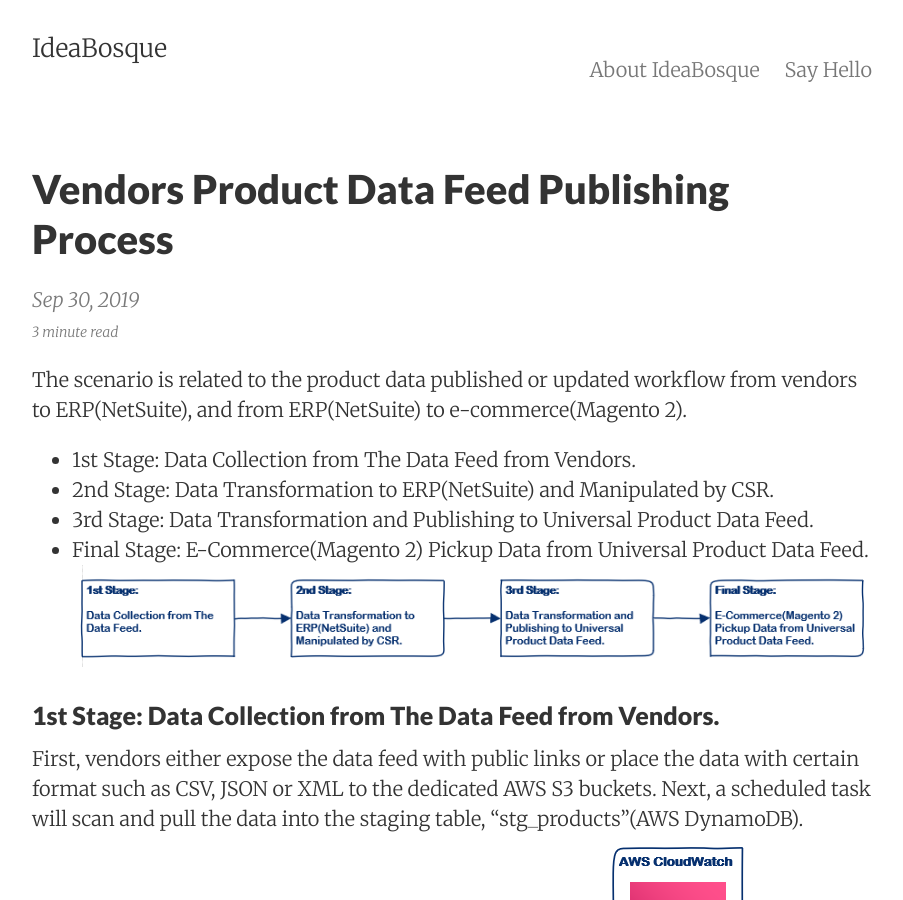
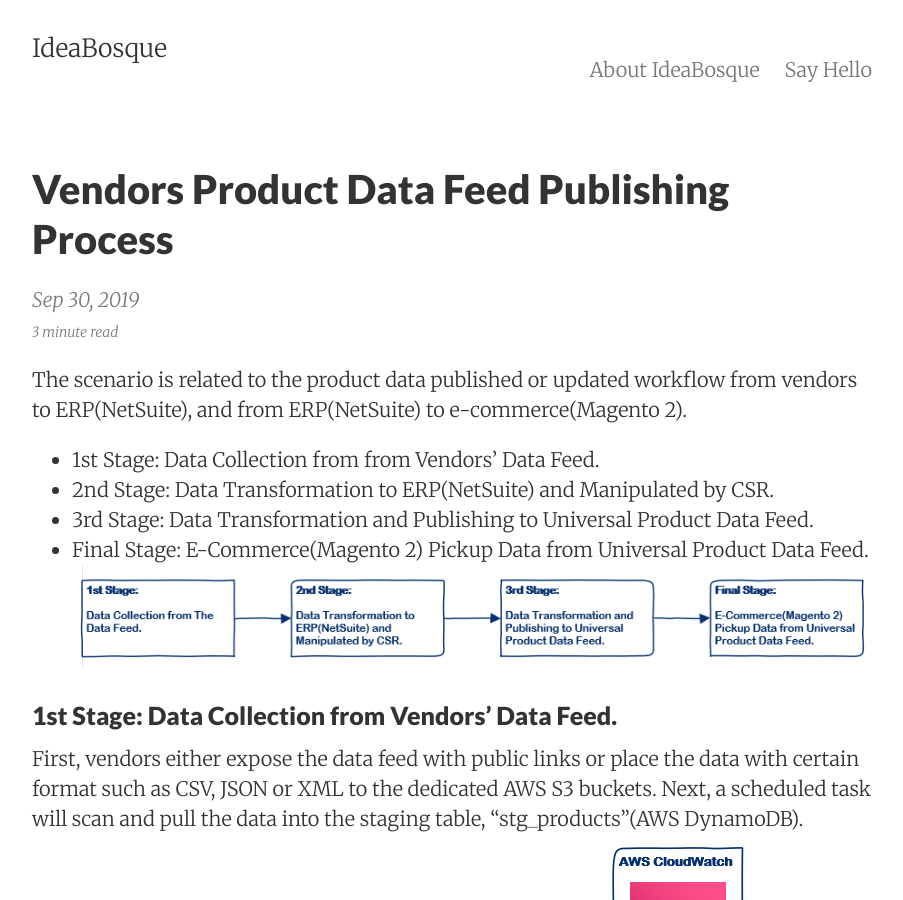
Before and after one commit to ideabosque/ideabosque.github.io, a Jekyll site: the page built from _posts/2019-09-30-Vendors-Product-Data-Feed-Publishing-Workflow.md, in a window 1280 px wide and 900 px high. Shown: the whole window, without its empty margins (188-1091 px from the left). Built offline with Jekyll 4.4.1, drawn with Linux system fonts in a browser that asks for light colours; comment, search, counter and statistics services are not loaded.

Commit message:
Updated.

```diff
--- a/_posts/2019-09-30-Vendors-Product-Data-Feed-Publishing-Workflow.md
+++ b/_posts/2019-09-30-Vendors-Product-Data-Feed-Publishing-Workflow.md
@@ -2,18 +2,18 @@
 layout: post
 title: Vendors Product Data Feed Publishing Process
 date: 2019-09-30 16:02
-summary: Vendors Product Data Feed Publishing Process(Trading Product Data Service).
+summary: Vendors Product Data Feed Publishing Process(Trading Product Data Service, Universal Product Data Feed).
 categories: NetSuite Magento2
 ---
 
 The scenario is related to the product data published or updated workflow from vendors to ERP(NetSuite), and from ERP(NetSuite) to e-commerce(Magento 2).
-* 1st Stage: Data Collection from The Data Feed from Vendors.
+* 1st Stage: Data Collection from from Vendors' Data Feed.
 * 2nd Stage: Data Transformation to ERP(NetSuite) and Manipulated by CSR.
 * 3rd Stage: Data Transformation and Publishing to Universal Product Data Feed.
 * Final Stage: E-Commerce(Magento 2) Pickup Data from Universal Product Data Feed.
 ![Stages](/images/2019-10-02_13-51-03.png)
 
-### 1st Stage: Data Collection from The Data Feed from Vendors.
+### 1st Stage: Data Collection from Vendors' Data Feed.
 First, vendors either expose the data feed with public links or place the data with certain format such as CSV, JSON or XML to the dedicated AWS S3 buckets.  Next, a scheduled task will scan and pull the data into the staging table, "stg_products"(AWS DynamoDB).
 ![1st Stage](/images/2019-10-02_13-51-24.png)
 
```
